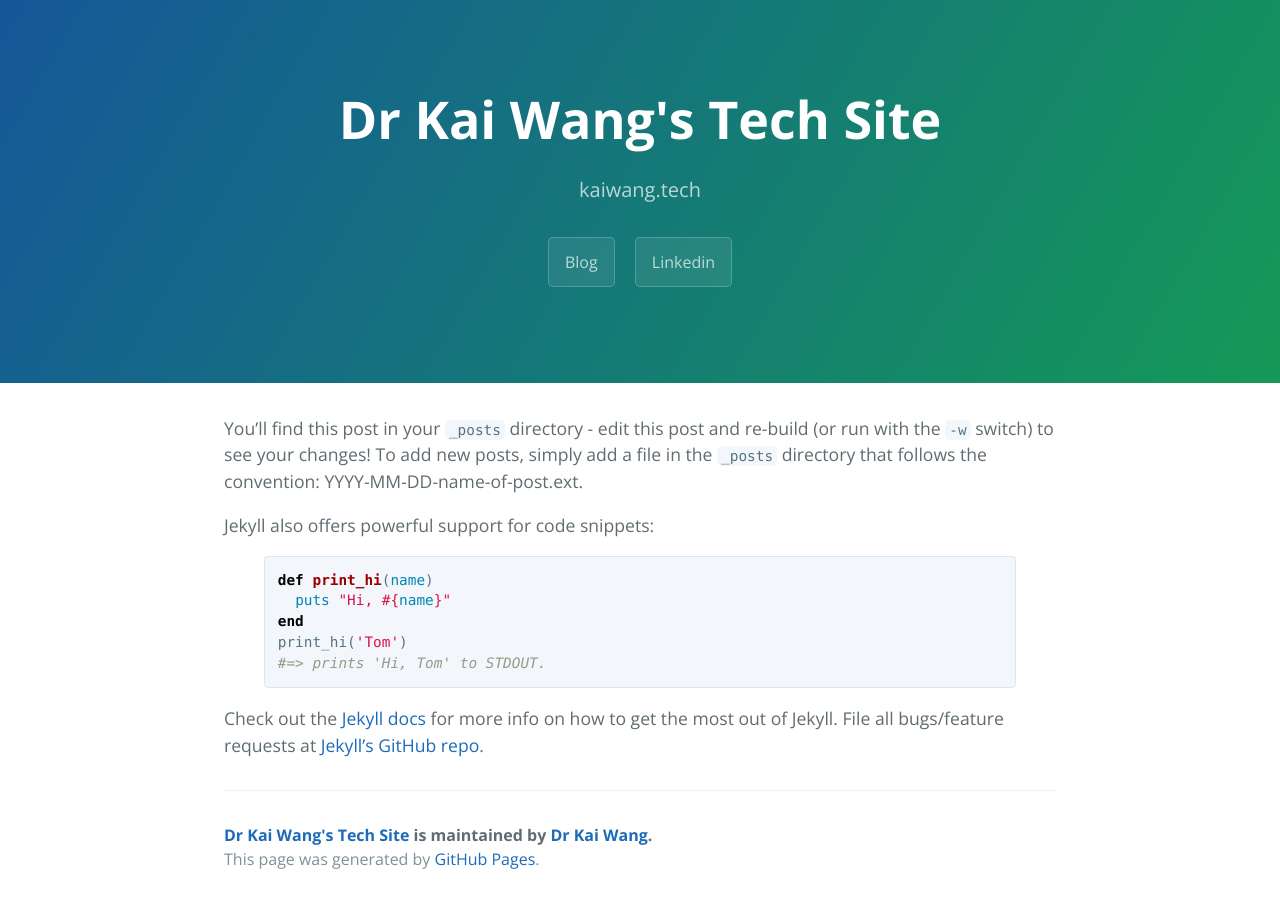
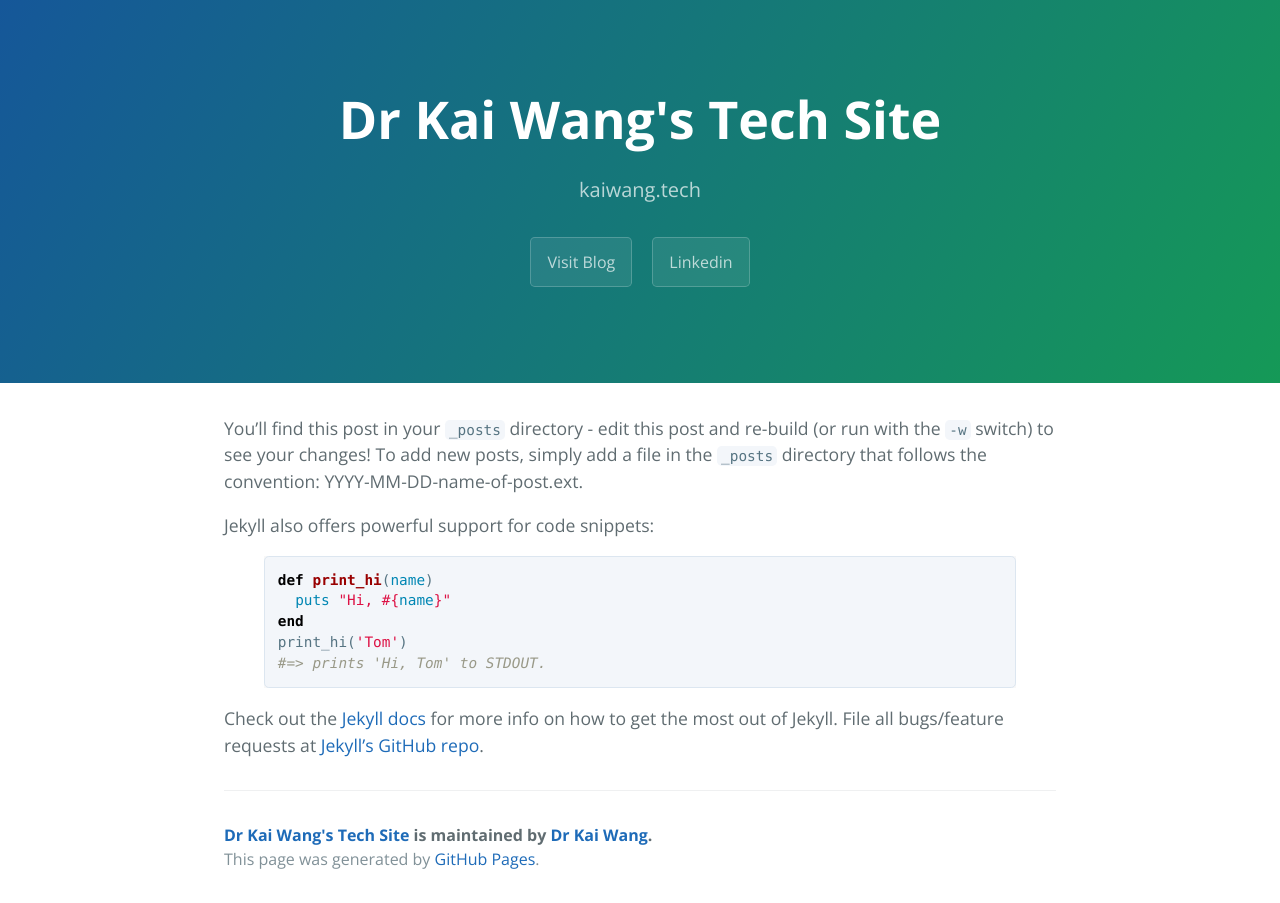
Before and after one commit to drkaiwang/drkaiwang.github.io, a Jekyll site: the page built from _posts/2016-02-12-sample-content.markdown, in a window 1280 px wide. Built offline with Jekyll 4.4.1, drawn with Linux system fonts in a browser that asks for light colours.

Commit message:
Update page-header.html

```diff
--- a/_includes/page-header.html
+++ b/_includes/page-header.html
@@ -1,6 +1,6 @@
 <section class="page-header">
   <h1 class="project-name">{{ site.title }}</h1>
   <h2 class="project-tagline">{{ site.tagline }}</h2>
-  <a href="http://drkaiwang.com" class="btn">Blog</a>
+  <a href="http://drkaiwang.com" class="btn">Visit Blog</a>
   <a href="http://www.linkedin.com/in/drkaiwang/" class="btn">Linkedin</a>
 </section>
```
